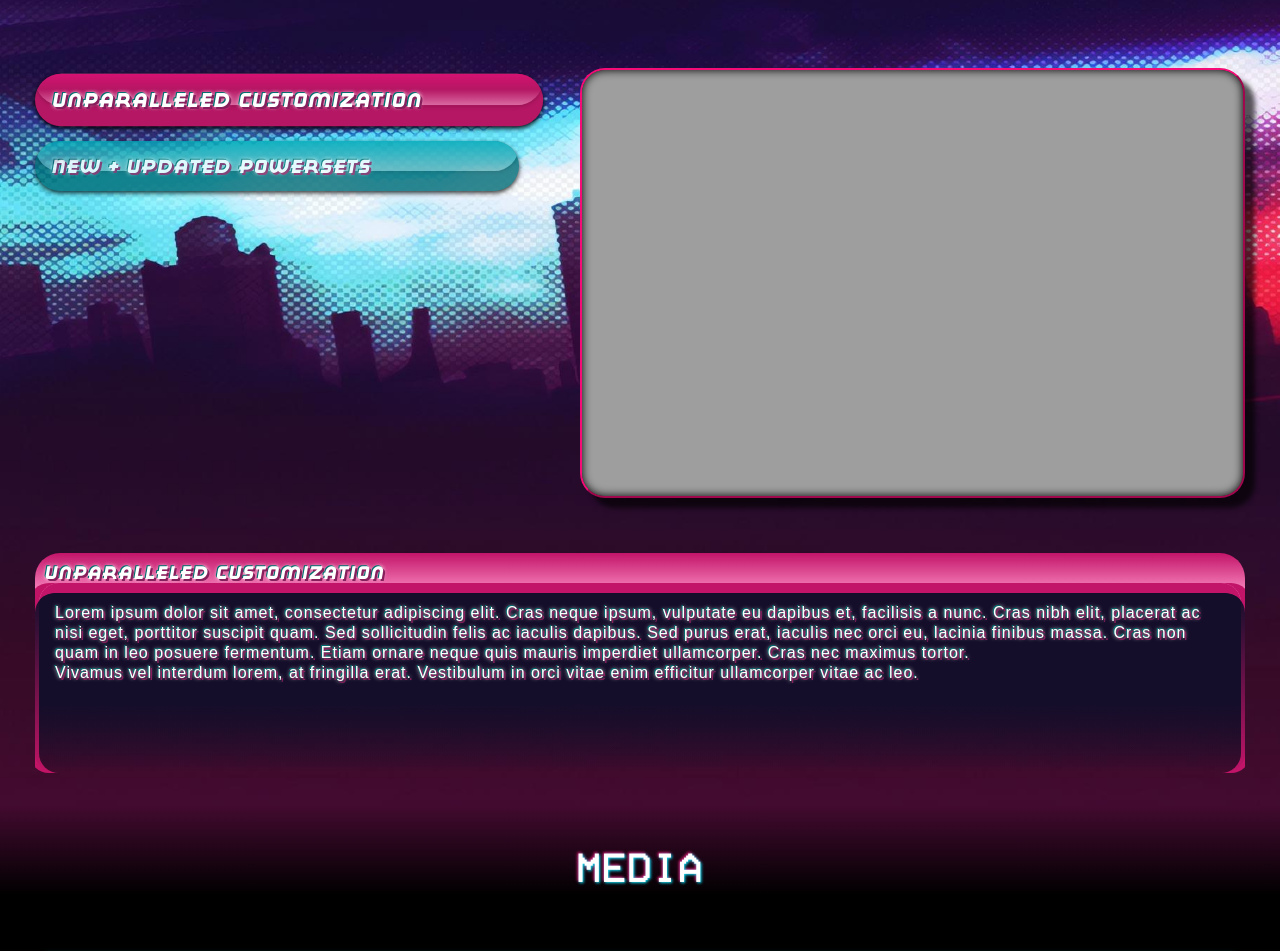
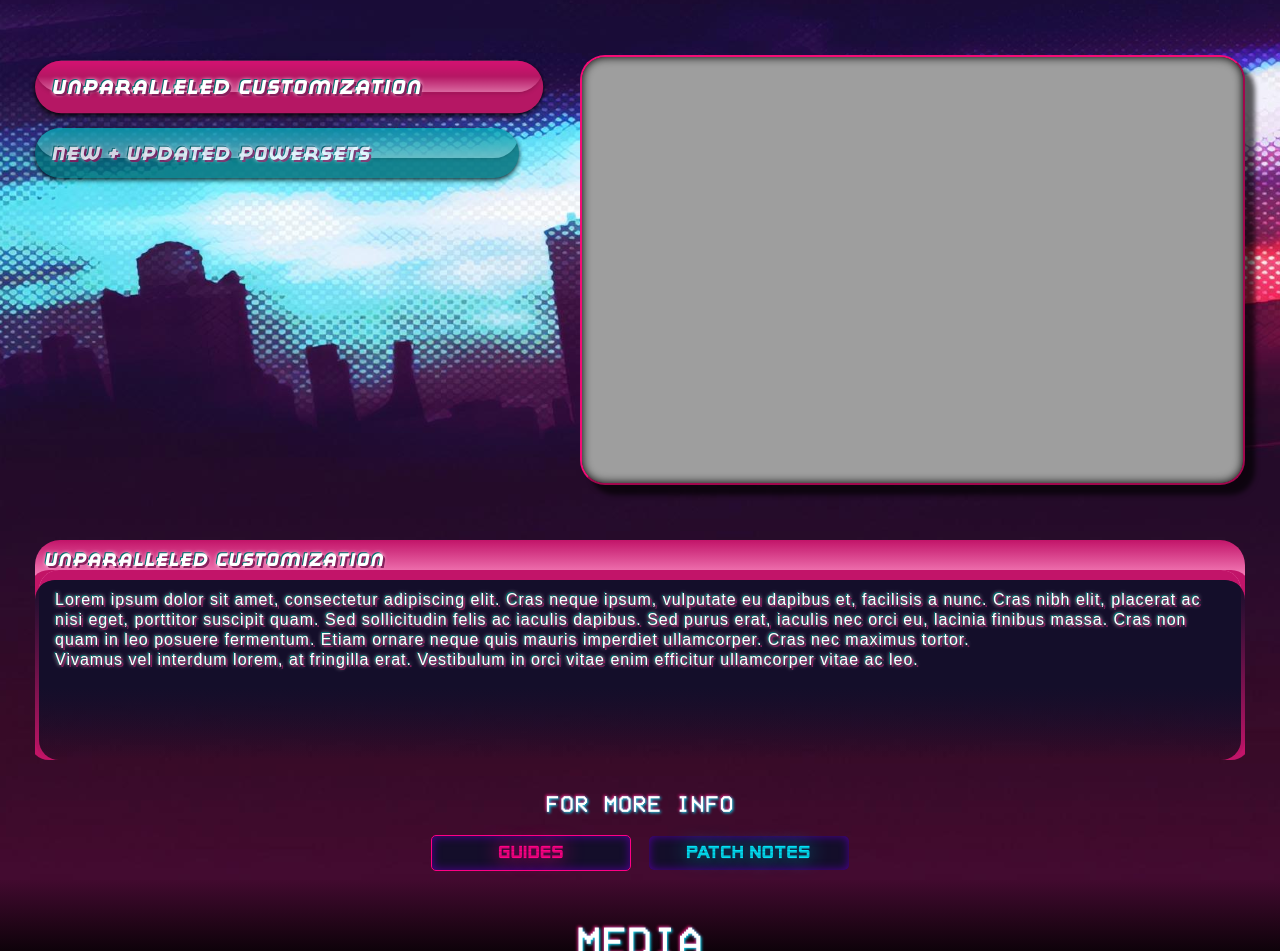
Before and after one commit to crekulon/tspy, a Jekyll site: the page built from index.md, in a window 1280 px wide, cut to the strip 994-1945 px from the top of the page. Built offline with Jekyll 4.4.1, drawn with Linux system fonts in a browser that asks for light colours; nearby versions of some CDN libraries; some of the changed text lies outside the part shown.

Commit message:
call more attention to the guides page

```diff
--- a/_includes/section_highlights.html
+++ b/_includes/section_highlights.html
@@ -30,4 +30,12 @@
             {% endfor %}
         </div>
     </div>
+
+    <span class="cta-container">
+        <h2 class="motto">FOR MORE INFO</h2>
+        <div>
+            <a href="/guides" class="cta smaller guidelink">GUIDES</a>
+            <a href="/patchnotes" class="cta smaller">PATCH NOTES</a>
+        </div>
+    </span>
 </section>
--- a/_includes/section_playnow.html
+++ b/_includes/section_playnow.html
@@ -8,6 +8,13 @@
         <div class="playpanel">
             <h3 class="motto">How To play</h3>
             {{ site.data.howtoplay.body | markdownify}}
+
+            <p style="margin-top: 1em;">For further information on gameplay and other changes, check out our guides!</p>
+            <span class="cta-container">
+                <div>
+                    <a href="/guides" class="cta smaller guidelink">GUIDES</a>
+                </div>
+            </span>
         </div>
 
         <div class="playpanel">
--- a/coxg.css
+++ b/coxg.css
@@ -1288,7 +1288,7 @@
 }
 
 .inner {
-    padding-bottom: calc(2.5em + 1vw);
+    padding-bottom: calc(3.5em + 1.5vw);
 }
 
 .inner #socials {
```
